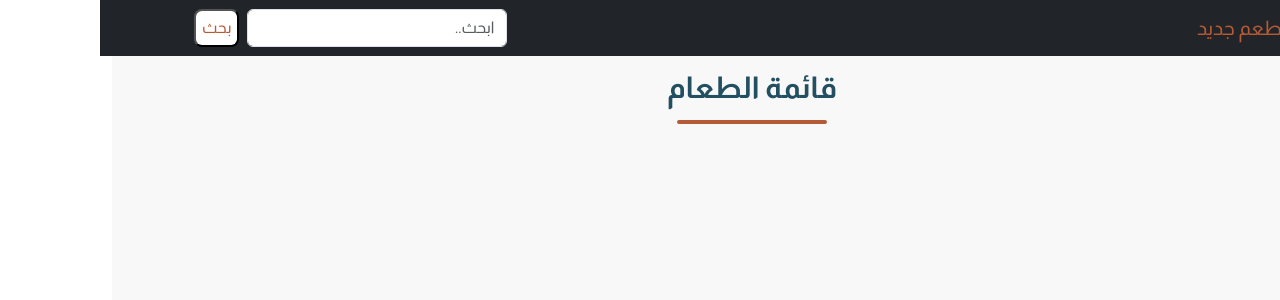
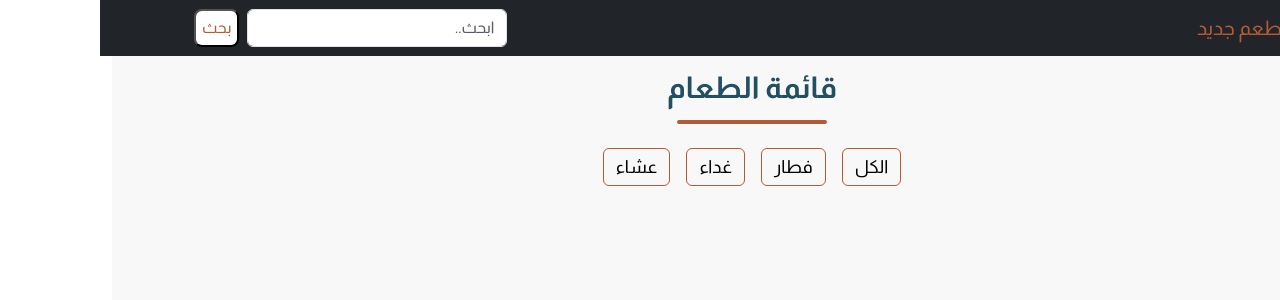
Before and after one commit to walidashraf0/Menu-Restaurant, a React (Vite) app: page / in a window 1280 px wide. Shown: the top 300 px of the page. Built offline with nearby package versions, Linux system fonts and the light colour scheme.

Commit message:
Categories

```diff
--- a/src/App.jsx
+++ b/src/App.jsx
@@ -1,6 +1,7 @@
 import { Container } from "react-bootstrap";
 import NavBar from "./Components/Navbar";
 import Header from "./Components/Header";
+import Category from "./Components/Category";
 
 function App() {
   return (
@@ -9,6 +10,7 @@
         <NavBar />
         <Container>
           <Header />
+          <Category />
         </Container>
       </div>
     </>
--- /dev/null
+++ b/src/Components/Category.jsx
@@ -0,0 +1,27 @@
+import React from "react";
+import { Col, Row } from "react-bootstrap";
+
+const Category = () => {
+  return (
+    <Row className="my-2 mb-5">
+      <Col sm="12" className="d-flex justify-content-center">
+        <div>
+          <button style={{ border: "1px solid #b45b35" }} className="btn mx-2">
+            الكل
+          </button>
+          <button style={{ border: "1px solid #b45b35" }} className="btn mx-2">
+            فطار
+          </button>
+          <button style={{ border: "1px solid #b45b35" }} className="btn mx-2">
+            غداء
+          </button>
+          <button style={{ border: "1px solid #b45b35" }} className="btn mx-2">
+            عشاء
+          </button>
+        </div>
+      </Col>
+    </Row>
+  );
+};
+
+export default Category;
```
